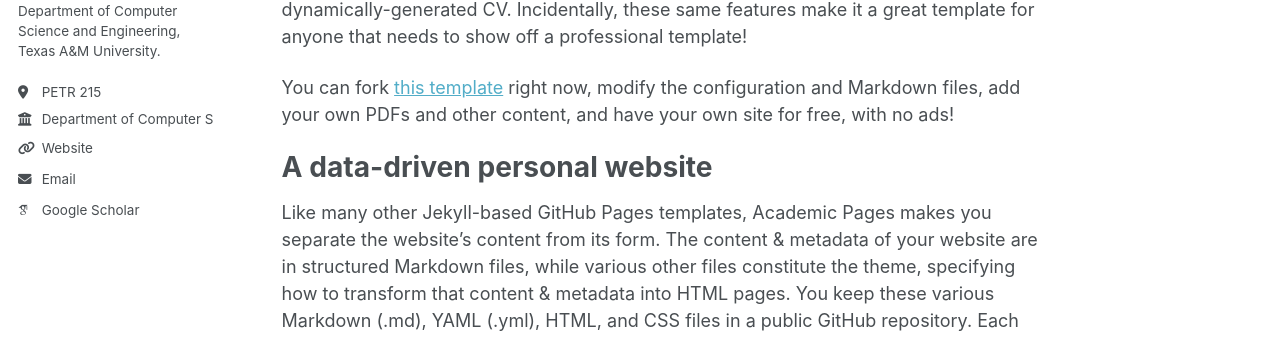
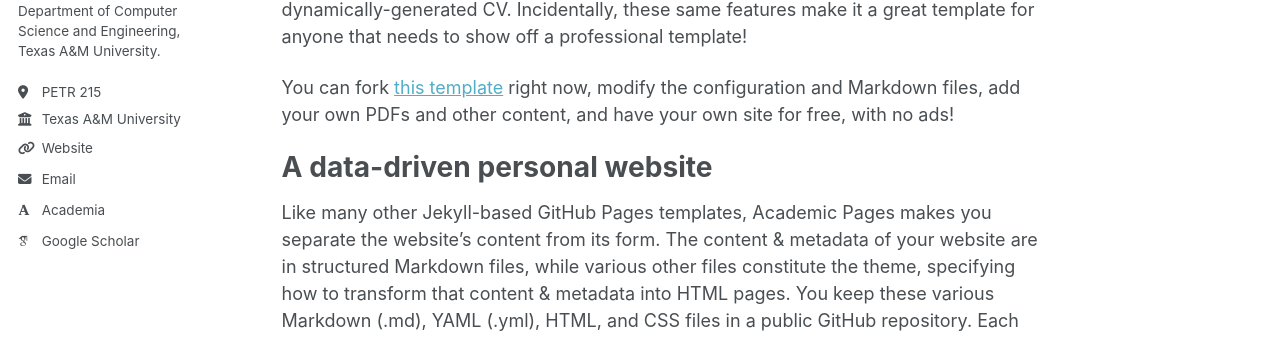
Before and after one commit to arifulazad/arifulazad.github.io, a Jekyll site: the page built from _pages/about.md, in a window 1280 px wide. Shown: the part 335-673 px from the top of the page. Built offline with Jekyll 4.4.1, drawn with Linux system fonts in a browser that asks for light colours; some web fonts are replaced; a script that is not in the unit is left out.

Commit message:
Add starter pages and config

```diff
--- a/_config.yml
+++ b/_config.yml
@@ -15,7 +15,7 @@ name                     : &name "Ariful Azad"
 description              : &description "personal description"
 url                      : https://arifulazad.github.io # the base hostname & protocol for your site e.g. "https://[your GitHub username].github.io" or if you already have some other page hosted on Github then use "https://[your GitHub username].github.io/[Your Repo Name]"
 baseurl                  : "" # the subpath of your site, e.g. "/blog"
-repository               : "https://github.com/arifulazad/arifulazad.github.io"
+repository               : "arifulazad/arifulazad.github.io"
 
 # Site Author - The following control what appear as part of the author content on the side bar.
 #               If a field is blank the icon and link will not appear, otherwise it will be shown.
@@ -27,12 +27,12 @@ author:
   pronouns         : # example: "she/her"
   bio              : "Associate Professor, Department of Computer Science and Engineering, Texas A&M University."
   location         : "PETR 215"
-  employer         : "Department of Computer Science and Engineering, Texas A&M University"
+  employer         : "Texas A&M University"
   uri              : https://engineering.tamu.edu/cse/index.html
   email            : "ariful@tamu.edu"
 
   # Academic websites
-  academia         : # URL
+  academia         : "https://engineering.tamu.edu/cse/index.html"
   arxiv            : # URL - Update with the correct link to your profile
   googlescholar    : "https://scholar.google.com/citations?hl=en&user=9jK5lfsAAAAJ"
   inspire-hep      : # URL
```
